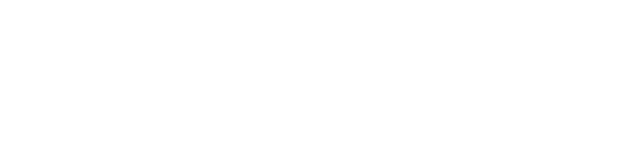
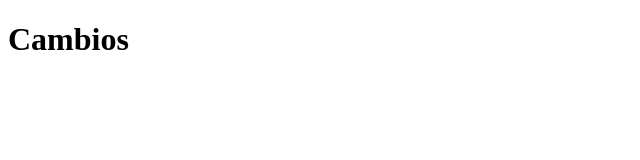
Before and after one commit to AnnieDeLeon/G19, a plain HTML site: page Practicas/Sass/style.html in a window 1280 px wide. Shown: the whole page, without its empty margins (0-640 px from the left). Drawn offline with Linux system fonts and the light colour scheme.

Commit message:
cambios en index

```diff
--- a/Practicas/Sass/style.html
+++ b/Practicas/Sass/style.html
@@ -7,6 +7,8 @@
     <title>Document</title>
 </head>
 <body>
-
+    <div>
+        <h1>Cambios</h1>
+    </div>
 </body>
 </html>
```
